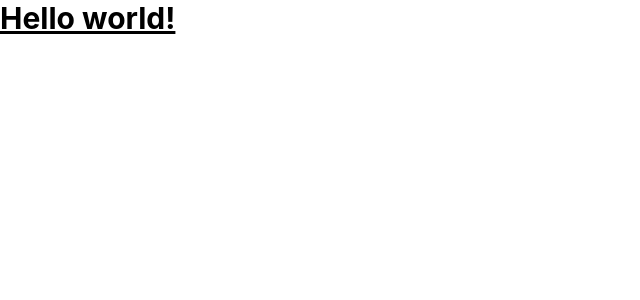
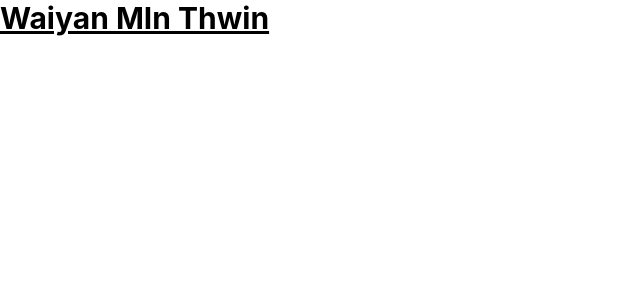
Before and after one commit to mtcodingtech/product-detail-ecommerce, a React (Vite) app: page / in a window 1280 px wide. Shown: the top 300 px of the page, without its empty margins (0-640 px from the left). Built offline with nearby package versions, Linux system fonts and the light colour scheme.

Commit message:
feat: add name Waiyan

```diff
--- a/src/App.jsx
+++ b/src/App.jsx
@@ -3,7 +3,7 @@ import "./App.css";
 function App() {
   return (
     <>
-      <h1 class="text-3xl font-bold underline">Hello world!</h1>
+      <h1 class="text-3xl font-bold underline">Waiyan MIn Thwin</h1>
     </>
   );
 }
```
